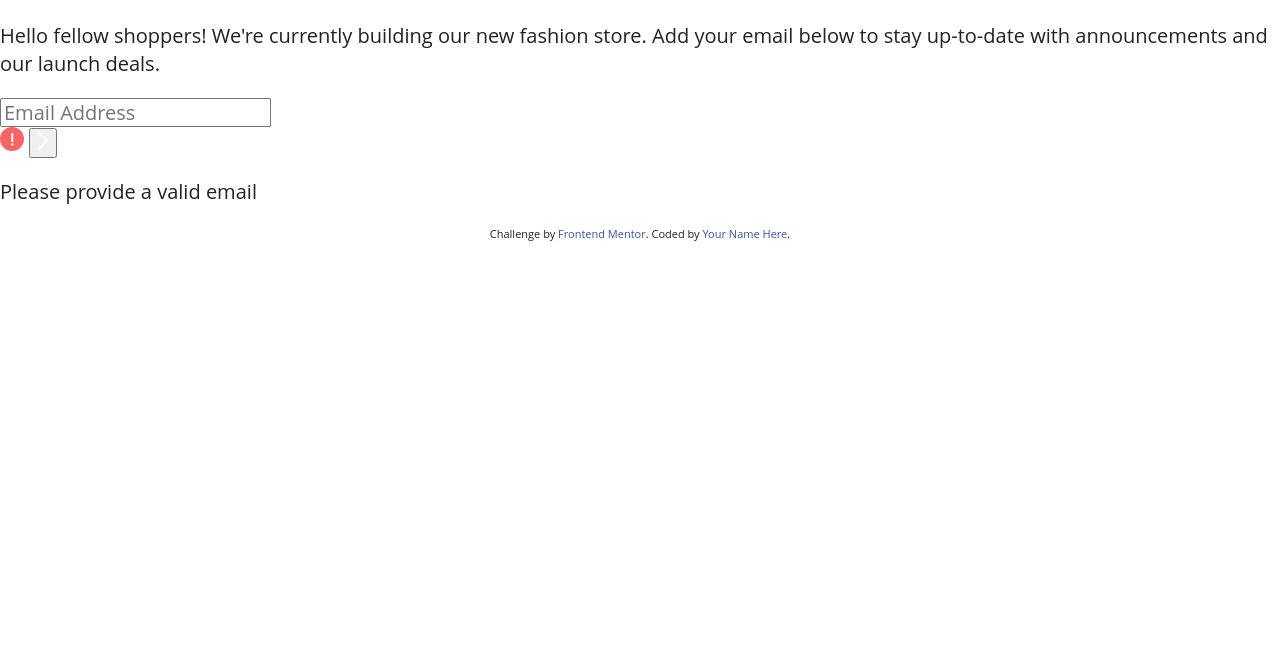
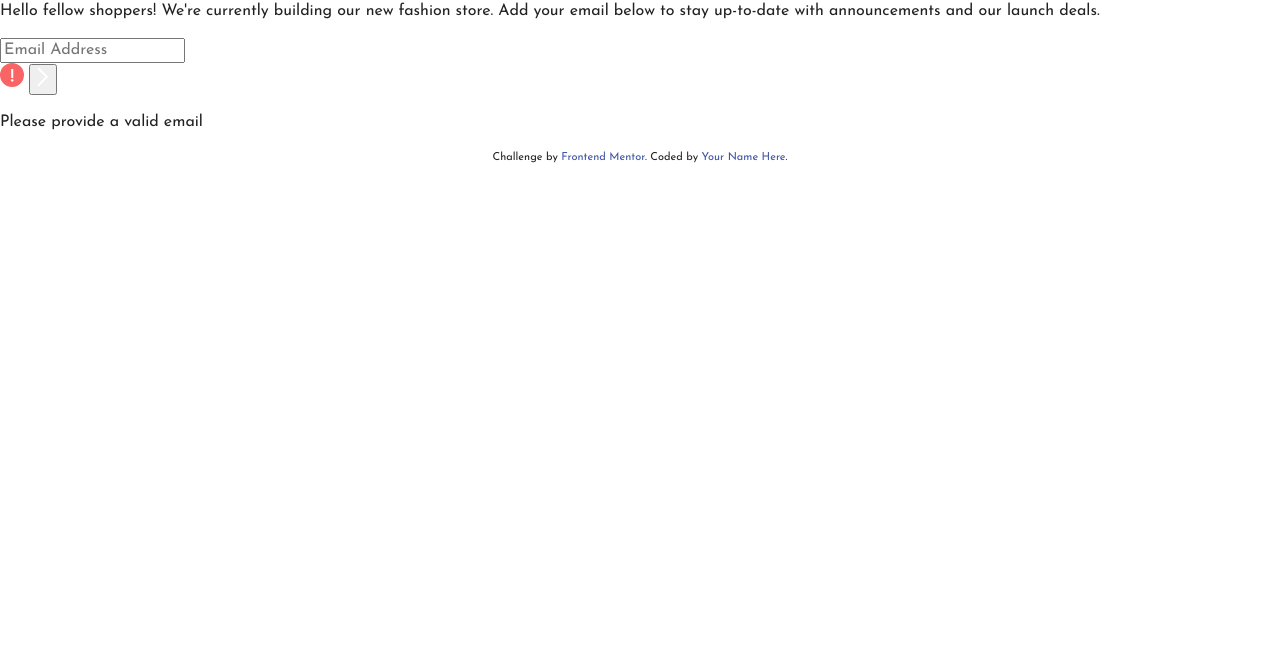
Before and after one commit to phosdoxa/sites, a plain HTML site: page index.html in a window 1280 px wide. Shown: the part 128-800 px from the top of the page. Drawn offline with Linux system fonts and the light colour scheme.

Commit message:
Setup colors, typography

```diff
--- a/Scss/abstracts/_variables.scss
+++ b/Scss/abstracts/_variables.scss
@@ -8,13 +8,16 @@
 
 /// Regular font family
 /// @type List
-$text-font-stack: 'Open Sans', 'Helvetica Neue Light', 'Helvetica Neue', 'Helvetica', 'Arial', sans-serif !default;
+$text-font-stack: 'Josefin Sans', 'Open Sans', 'Helvetica Neue Light', 'Helvetica Neue', 'Helvetica', 'Arial', sans-serif !default;
 
 /// Code (monospace) font family
 /// @type List
 $code-font-stack: 'Courier New', 'DejaVu Sans Mono', 'Bitstream Vera Sans Mono', 'Monaco', monospace !default;
 
-
+/// Font weight
+$light: 300;
+$medium: 400;
+$bold: 600;
 
 
 
@@ -38,9 +41,29 @@ $mid-grey: rgb(153, 153, 153) !default;
 /// @type Color
 $dark-grey: rgb(68, 68, 68) !default;
 
+/// Desaturated Red
+/// @type Color
+$paragraph-color: hsl(0, 36%, 70%);
 
+/// Dark Grayish Red
+/// @type Color
+$heading-color: hsl(0, 6%, 24%);
 
+/// Body's background linear gradient
+/// @type Color
+$body-bg-start: hsl(0, 0%, 100%);
 
+/// Body's background linear gradient
+/// @type Color
+$body-bg-end: hsl(0, 100%, 98%);
+
+/// Button's background linear gradient
+/// @type Color
+$button-bg-start: hsl(0, 80%, 86%);
+
+/// Button's background linear gradient
+/// @type Color
+$button-bg-end: hsl(0, 74%, 74%);
 
 /// Container's maximum width
 /// @type Length
--- a/Scss/base/_typography.scss
+++ b/Scss/base/_typography.scss
@@ -3,5 +3,5 @@
  */
 body {
   color: $text-color;
-  font: normal 125% / 1.4 $text-font-stack;
+  font: normal 16px / 1.4 $text-font-stack;
 }
```
Also changed, not shown: styles/main.css.
